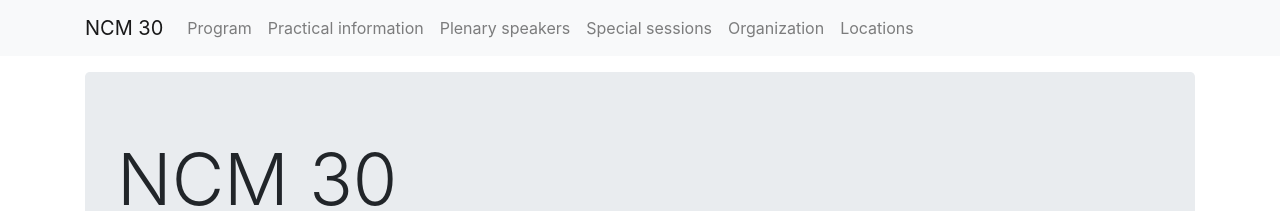
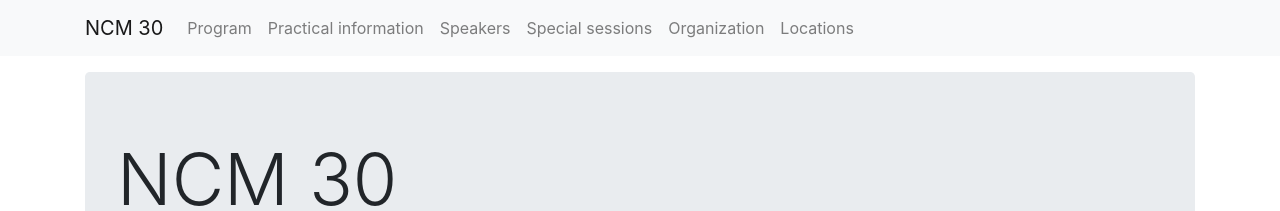
Before and after one commit to IslenskaStaerdfraedafelagid/ncm30-website, a Jekyll site: the page built from index.md, in a window 1280 px wide. Shown: the top 211 px of the page. Built offline with Jekyll 4.4.1, drawn with Linux system fonts in a browser that asks for light colours.

Commit message:
Update _config.yml

```diff
--- a/_config.yml
+++ b/_config.yml
@@ -73,7 +73,7 @@ conference:
         relative_url: /program/
       - name: Practical information
         relative_url: /info/
-      - name: Plenary speakers
+      - name: Speakers
         relative_url: /speakers/
       - name: Special sessions
         relative_url: /sessions/
```
